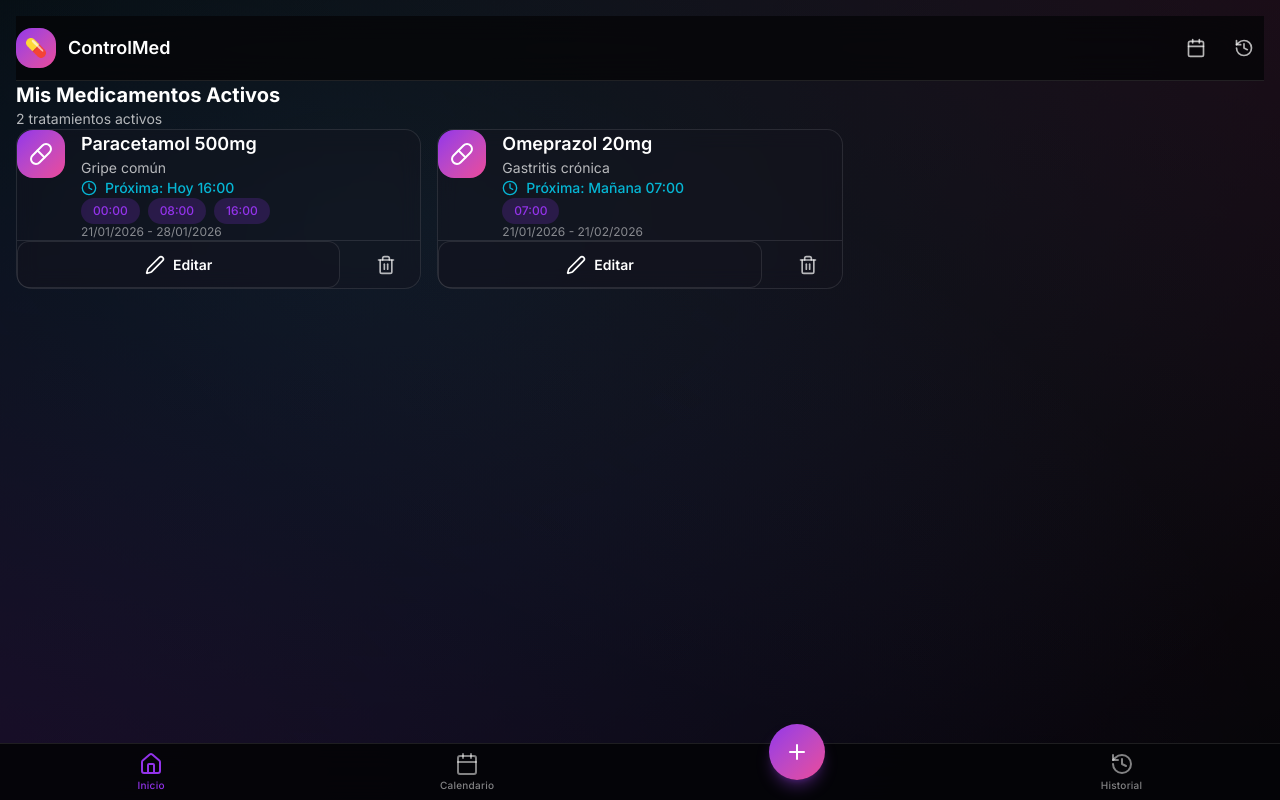
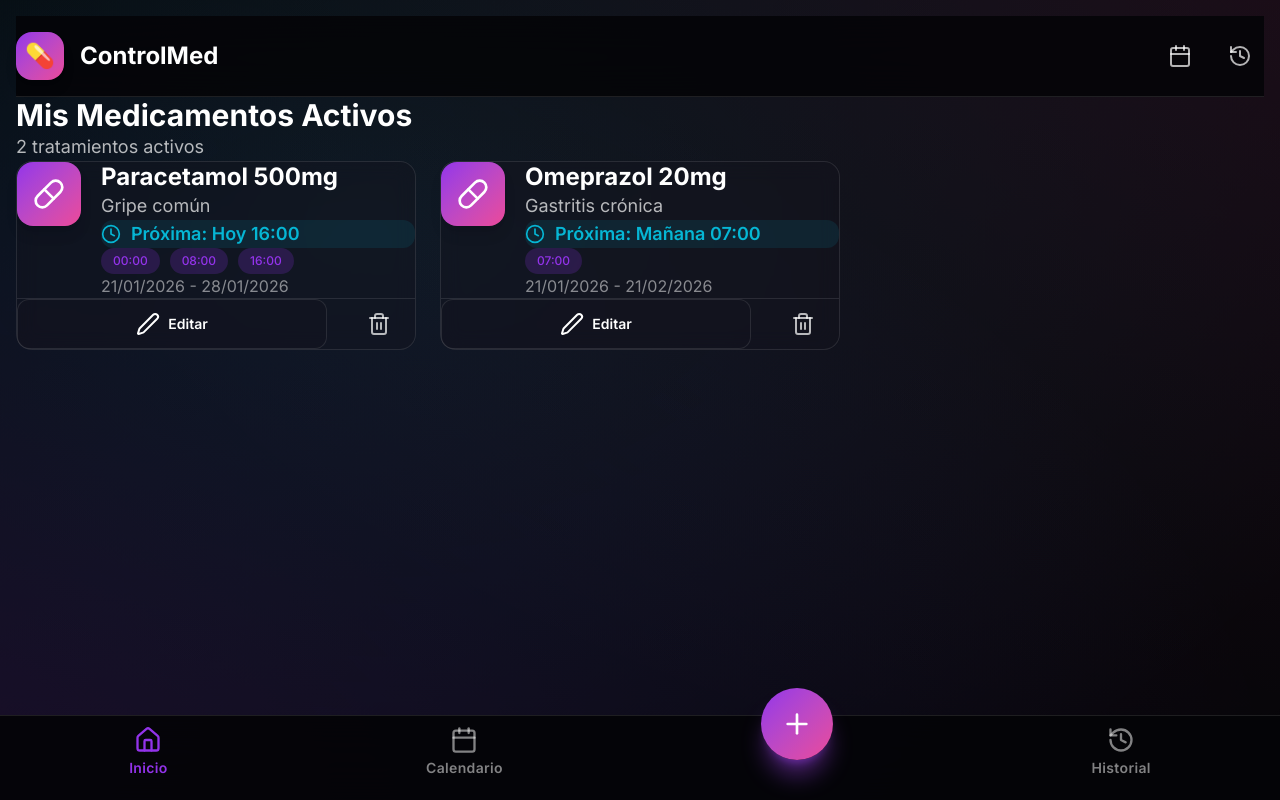
Before and after one commit to arman77mxs/controlmed-appp, a Next.js app: page / in a window 1280 px wide. Built offline with nearby package versions, Linux system fonts and the light colour scheme.

Commit message:
chore: Sync pending local changes (formatting & refinements) to ensure production match

```diff
--- a/src/app/globals.css
+++ b/src/app/globals.css
@@ -530,8 +530,15 @@ body {
 }
 
 /* ============================================
-   Samsung S25 Ultra & Modern Mobile Optimizations
+   Samsung S25+ / S25 Ultra & Modern Mobile Optimizations
    ============================================ */
+
+/* Touch Manipulation - Optimización para touch */
+.touch-manipulation {
+  touch-action: manipulation;
+  -webkit-user-select: none;
+  user-select: none;
+}
 
 /* Safe Area Support - Para pantallas con notch/cutout y bordes curvos */
 @supports (padding: max(0px)) {
@@ -599,7 +606,7 @@ body {
   }
 }
 
-/* Samsung S25 Ultra - Pantalla alta (19.5:9 aspect ratio) */
+/* Samsung S25+ / S25 Ultra - Pantalla alta (19.5:9 aspect ratio) */
 @media (min-height: 800px) and (max-width: 500px) {
   .page-container {
     padding-top: max(1.5rem, env(safe-area-inset-top));
@@ -612,6 +619,49 @@ body {
   /* Más espacio para contenido en pantallas altas */
   .glass-card {
     margin-bottom: 1rem;
+  }
+}
+
+/* Samsung S25+ - Optimizaciones específicas (6.7" pantalla) */
+@media (min-width: 360px) and (max-width: 420px) and (min-height: 800px) {
+  /* Tamaños de texto optimizados para lectura a distancia normal */
+  body {
+    font-size: 16px;
+  }
+
+  h1 {
+    font-size: 1.5rem;
+  }
+
+  h2 {
+    font-size: 1.375rem;
+  }
+
+  h3 {
+    font-size: 1.25rem;
+  }
+
+  /* Botones más cómodos para thumbs */
+  .btn {
+    min-height: 48px;
+    padding: 0.875rem 1.5rem;
+  }
+
+  /* Inputs más grandes para evitar zoom automático */
+  .input-field {
+    font-size: 16px;
+    padding: 1rem 1.25rem;
+  }
+
+  /* Cards con más espacio interno */
+  .glass-card {
+    padding: 1.25rem;
+  }
+
+  /* Bottom nav más espacioso */
+  .bottom-nav {
+    height: 72px;
+    padding-bottom: max(20px, env(safe-area-inset-bottom));
   }
 }
 
@@ -663,3 +713,56 @@ html {
     transition-duration: 0.01ms !important;
   }
 }
+
+/* Optimización adicional para pantallas AMOLED (Samsung) */
+@media (prefers-color-scheme: dark) {
+  /* Aprovechar negro puro para ahorro de batería en AMOLED */
+  body {
+    background: #000000;
+  }
+
+  .glass-card {
+    background: rgba(10, 10, 15, 0.5);
+  }
+
+  /* Reducir glow en modo oscuro para mejor contraste */
+  .glass-card:hover,
+  .glass-card:active {
+    box-shadow: 0 0 15px rgba(147, 51, 234, 0.25);
+  }
+}
+
+/* Mejoras para gestos de navegación Android */
+@supports (padding: env(safe-area-inset-bottom)) {
+  .bottom-nav {
+    /* Extra padding para barras de gestos de Android */
+    padding-bottom: calc(env(safe-area-inset-bottom, 0px) + 12px);
+  }
+
+  /* Ajustar contenido principal para no quedar detrás de la nav */
+  main {
+    padding-bottom: calc(80px + env(safe-area-inset-bottom, 0px));
+  }
+}
+
+/* Optimización de rendimiento para scrolling */
+.glass-card,
+.btn,
+.bottom-nav {
+  will-change: transform;
+  transform: translateZ(0);
+  backface-visibility: hidden;
+}
+
+/* Mejora de contraste para modo oscuro en exteriores */
+@media (prefers-contrast: high) {
+  :root {
+    --border-color: rgba(255, 255, 255, 0.2);
+    --text-secondary: rgba(255, 255, 255, 0.85);
+    --text-muted: rgba(255, 255, 255, 0.65);
+  }
+
+  .glass-card {
+    border-width: 1.5px;
+  }
+}
--- a/src/app/page.tsx
+++ b/src/app/page.tsx
@@ -60,11 +60,11 @@ export default function HomePage() {
     <>
       <Header />
 
-      <main className="w-full max-w-7xl mx-auto px-4 sm:px-6 lg:px-8 py-6">
-        {/* Título */}
-        <div className="mb-6">
-          <h2 className="text-xl font-bold mb-1">Mis Medicamentos Activos</h2>
-          <p className="text-sm text-[var(--text-secondary)]">
+      <main className="w-full max-w-7xl mx-auto px-4 sm:px-6 lg:px-8 py-6 sm:py-8">
+        {/* Título - Más prominente */}
+        <div className="mb-6 sm:mb-8">
+          <h2 className="text-2xl sm:text-3xl font-bold mb-2">Mis Medicamentos Activos</h2>
+          <p className="text-base sm:text-lg text-[var(--text-secondary)]">
             {medicamentos.length} tratamiento{medicamentos.length !== 1 ? 's' : ''} activo{medicamentos.length !== 1 ? 's' : ''}
           </p>
         </div>
@@ -76,9 +76,9 @@ export default function HomePage() {
           </div>
         )}
 
-        {/* Lista de Medicamentos - Grid Responsivo (1 col en móvil, 2 en tablet) */}
+        {/* Lista de Medicamentos - Grid Responsivo con mejor espaciado */}
         {!isLoading && medicamentos.length > 0 && (
-          <div className="grid grid-cols-1 md:grid-cols-2 lg:grid-cols-3 gap-4 pb-20">
+          <div className="grid grid-cols-1 md:grid-cols-2 lg:grid-cols-3 gap-4 sm:gap-6 pb-24 sm:pb-28">
             {medicamentos.map(med => (
               <MedicamentoCard
                 key={med.id}
@@ -95,12 +95,12 @@ export default function HomePage() {
             <div className="empty-state-icon">
               <Pill className="w-16 h-16 text-[var(--aurora-purple)]" />
             </div>
-            <h3 className="empty-state-title">No tienes medicamentos activos</h3>
-            <p className="empty-state-text">
+            <h3 className="empty-state-title text-xl sm:text-2xl">No tienes medicamentos activos</h3>
+            <p className="empty-state-text text-base sm:text-lg">
               Agrega tu primer medicamento para comenzar a recibir recordatorios
             </p>
-            <Link href="/nuevo" className="btn btn-primary">
-              <Plus className="w-5 h-5" />
+            <Link href="/nuevo" className="btn btn-primary btn-lg">
+              <Plus className="w-6 h-6" />
               Agregar Medicamento
             </Link>
           </div>
--- a/src/components/layout/BottomNav.tsx
+++ b/src/components/layout/BottomNav.tsx
@@ -17,7 +17,7 @@ export function BottomNav() {
     return (
         <nav className="bottom-nav">
             <div className="max-w-7xl mx-auto px-4 sm:px-6 lg:px-8 h-full">
-                <div className="flex items-center justify-around h-full pt-2">
+                <div className="flex items-center justify-around h-full pt-3 sm:pt-4">
                     {navItems.map((item) => {
                         const isActive = pathname === item.href;
                         const Icon = item.icon;
@@ -27,10 +27,10 @@ export function BottomNav() {
                                 <Link
                                     key={item.href}
                                     href={item.href}
-                                    className="relative -top-5 group"
+                                    className="relative -top-6 sm:-top-7 group touch-manipulation"
                                 >
-                                    <div className="w-14 h-14 rounded-full bg-gradient-to-br from-[var(--aurora-purple)] to-[var(--aurora-pink)] flex items-center justify-center shadow-lg shadow-purple-500/30 hover:shadow-xl hover:scale-105 active:scale-95 transition-all">
-                                        <Icon className="w-6 h-6 text-white" />
+                                    <div className="w-16 h-16 sm:w-18 sm:h-18 rounded-full bg-gradient-to-br from-[var(--aurora-purple)] to-[var(--aurora-pink)] flex items-center justify-center shadow-xl shadow-purple-500/40 hover:shadow-2xl hover:scale-105 active:scale-95 transition-all">
+                                        <Icon className="w-7 h-7 sm:w-8 sm:h-8 text-white" />
                                     </div>
                                 </Link>
                             );
@@ -40,13 +40,13 @@ export function BottomNav() {
                             <Link
                                 key={item.href}
                                 href={item.href}
-                                className={`flex flex-col items-center gap-0.5 px-4 py-1 rounded-xl transition-all active:scale-95 ${isActive
+                                className={`flex flex-col items-center gap-1 px-4 sm:px-5 py-2 rounded-xl transition-all active:scale-95 touch-manipulation ${isActive
                                     ? 'text-[var(--aurora-purple)]'
                                     : 'text-[var(--text-muted)] hover:text-[var(--text-primary)]'
                                     }`}
                             >
-                                <Icon className="w-6 h-6" />
-                                <span className="text-[10px] font-medium tracking-wide">{item.label}</span>
+                                <Icon className="w-6 h-6 sm:w-7 sm:h-7" />
+                                <span className="text-xs sm:text-sm font-semibold tracking-wide">{item.label}</span>
                             </Link>
                         );
                     })}
--- a/src/components/layout/Header.tsx
+++ b/src/components/layout/Header.tsx
@@ -34,37 +34,37 @@ export function Header({ title, showBack = false, showNav = true }: HeaderProps)
     };
 
     return (
-        <header className="sticky top-0 z-40 bg-[var(--bg-dark)]/80 backdrop-blur-xl border-b border-[var(--border-color)]">
-            <div className="max-w-7xl mx-auto px-4 sm:px-6 lg:px-8 h-16 flex items-center justify-between">
-                <div className="flex items-center gap-3">
+        <header className="sticky top-0 z-40 bg-[var(--bg-dark)]/90 backdrop-blur-xl border-b border-[var(--border-color)]">
+            <div className="max-w-7xl mx-auto px-4 sm:px-6 lg:px-8 h-16 sm:h-20 flex items-center justify-between">
+                <div className="flex items-center gap-3 sm:gap-4">
                     {showBack ? (
                         <button
                             onClick={() => router.back()}
-                            className="w-10 h-10 flex items-center justify-center rounded-full hover:bg-[var(--bg-card)] transition-colors"
+                            className="w-11 h-11 sm:w-12 sm:h-12 flex items-center justify-center rounded-full hover:bg-[var(--bg-card)] active:scale-95 transition-all touch-manipulation"
                         >
-                            <ArrowLeft className="w-5 h-5" />
+                            <ArrowLeft className="w-6 h-6 sm:w-7 sm:h-7" />
                         </button>
                     ) : (
-                        <div className="w-10 h-10 rounded-xl bg-gradient-to-br from-[var(--aurora-purple)] to-[var(--aurora-pink)] flex items-center justify-center">
-                            <span className="text-lg">💊</span>
+                        <div className="w-11 h-11 sm:w-12 sm:h-12 rounded-xl bg-gradient-to-br from-[var(--aurora-purple)] to-[var(--aurora-pink)] flex items-center justify-center shadow-lg">
+                            <span className="text-xl sm:text-2xl">💊</span>
                         </div>
                     )}
-                    <h1 className="text-lg font-semibold">{getTitle()}</h1>
+                    <h1 className="text-xl sm:text-2xl font-bold">{getTitle()}</h1>
                 </div>
 
                 {showNav && pathname === '/' && (
-                    <div className="flex items-center gap-2">
+                    <div className="flex items-center gap-2 sm:gap-3">
                         <Link
                             href="/calendario"
-                            className="w-10 h-10 flex items-center justify-center rounded-full hover:bg-[var(--bg-card)] transition-colors"
+                            className="w-11 h-11 sm:w-12 sm:h-12 flex items-center justify-center rounded-full hover:bg-[var(--bg-card)] active:scale-95 transition-all touch-manipulation"
                         >
-                            <Calendar className="w-5 h-5 text-[var(--text-secondary)]" />
+                            <Calendar className="w-6 h-6 text-[var(--text-secondary)]" />
                         </Link>
                         <Link
                             href="/historial"
-                            className="w-10 h-10 flex items-center justify-center rounded-full hover:bg-[var(--bg-card)] transition-colors"
+                            className="w-11 h-11 sm:w-12 sm:h-12 flex items-center justify-center rounded-full hover:bg-[var(--bg-card)] active:scale-95 transition-all touch-manipulation"
                         >
-                            <History className="w-5 h-5 text-[var(--text-secondary)]" />
+                            <History className="w-6 h-6 text-[var(--text-secondary)]" />
                         </Link>
                     </div>
                 )}
--- a/src/components/medicamento/MedicamentoCard.tsx
+++ b/src/components/medicamento/MedicamentoCard.tsx
@@ -15,52 +15,51 @@ export function MedicamentoCard({ medicamento, onDelete }: MedicamentoCardProps)
     const horarios = calcularHorariosDosis(medicamento);
 
     return (
-        <div className="glass-card p-4">
-            <div className="flex items-start gap-4">
-                {/* Icono */}
-                <div className="w-12 h-12 rounded-xl bg-gradient-to-br from-[var(--aurora-purple)] to-[var(--aurora-pink)] flex items-center justify-center flex-shrink-0">
-                    <Pill className="w-6 h-6 text-white" />
+        <div className="glass-card p-5 sm:p-6">
+            <div className="flex items-start gap-4 sm:gap-5">
+                {/* Icono - Más grande para mejor visualización */}
+                <div className="w-14 h-14 sm:w-16 sm:h-16 rounded-2xl bg-gradient-to-br from-[var(--aurora-purple)] to-[var(--aurora-pink)] flex items-center justify-center flex-shrink-0 shadow-lg">
+                    <Pill className="w-7 h-7 sm:w-8 sm:h-8 text-white" />
                 </div>
 
                 {/* Contenido */}
                 <div className="flex-1 min-w-0">
-                    <h3 className="font-semibold text-lg truncate">{medicamento.nombreMedicamento}</h3>
-                    <p className="text-sm text-[var(--text-secondary)] mb-2">{medicamento.nombreEnfermedad}</p>
+                    <h3 className="font-bold text-xl sm:text-2xl truncate leading-tight">{medicamento.nombreMedicamento}</h3>
+                    <p className="text-base sm:text-lg text-[var(--text-secondary)] mb-3 mt-1">{medicamento.nombreEnfermedad}</p>
 
-                    {/* Próxima dosis */}
+                    {/* Próxima dosis - Más prominente */}
                     {proximaDosis && (
-                        <div className="flex items-center gap-2 mb-2">
-                            <Clock className="w-4 h-4 text-[var(--aurora-cyan)]" />
-                            <span className="text-sm text-[var(--aurora-cyan)] font-medium">
+                        <div className="flex items-center gap-2.5 mb-3 bg-[var(--aurora-cyan)]/10 px-3 py-2 rounded-lg -mx-1">
+                            <Clock className="w-5 h-5 text-[var(--aurora-cyan)]" />
+                            <span className="text-base sm:text-lg text-[var(--aurora-cyan)] font-semibold">
                                 Próxima: {proximaDosis}
                             </span>
                         </div>
                     )}
 
-                    {/* Horarios */}
-                    <div className="flex flex-wrap gap-2 mb-3">
+                    {/* Horarios - Badges más grandes */}
+                    <div className="flex flex-wrap gap-2 sm:gap-2.5 mb-4">
                         {horarios.map((hora, idx) => (
-                            <span key={idx} className="badge badge-purple">
+                            <span key={idx} className="badge badge-purple text-sm sm:text-base px-3 py-1.5">
                                 {hora}
                             </span>
                         ))}
                     </div>
 
-                    {/* Fechas */}
-                    <p className="text-xs text-[var(--text-muted)]">
+                    {/* Fechas - Texto más legible */}
+                    <p className="text-sm sm:text-base text-[var(--text-muted)]">
                         {formatearRangoFechas(medicamento.fechaInicio, medicamento.fechaFin)}
                     </p>
                 </div>
             </div>
 
-            {/* Acciones */}
-            {/* Acciones - Botones más grandes para touch */}
-            <div className="flex gap-3 mt-4 pt-4 border-t border-[var(--border-color)]">
+            {/* Acciones - Botones optimizados para pantallas grandes */}
+            <div className="flex gap-3 sm:gap-4 mt-5 pt-5 border-t border-[var(--border-color)]">
                 <Link
                     href={`/editar/${medicamento.id}`}
-                    className="btn btn-secondary flex-1 py-3 text-base active:scale-95 transition-transform"
+                    className="btn btn-secondary flex-1 py-3.5 sm:py-4 text-base sm:text-lg font-semibold active:scale-95 transition-transform touch-manipulation"
                 >
-                    <Edit2 className="w-5 h-5" />
+                    <Edit2 className="w-5 h-5 sm:w-6 sm:h-6" />
                     Editar
                 </Link>
                 <button
@@ -71,10 +70,10 @@ export function MedicamentoCard({ medicamento, onDelete }: MedicamentoCardProps)
                         }
                         onDelete(medicamento.id);
                     }}
-                    className="btn btn-ghost px-4 py-3 text-[var(--error)] bg-[var(--bg-input)] hover:bg-red-500/10 active:scale-95 transition-all rounded-xl"
+                    className="btn btn-ghost px-4 sm:px-5 py-3.5 sm:py-4 text-[var(--error)] bg-[var(--bg-input)] hover:bg-red-500/10 active:scale-95 transition-all rounded-xl touch-manipulation"
                     aria-label="Eliminar medicamento"
                 >
-                    <Trash2 className="w-5 h-5" />
+                    <Trash2 className="w-5 h-5 sm:w-6 sm:h-6" />
                 </button>
             </div>
         </div>
```
